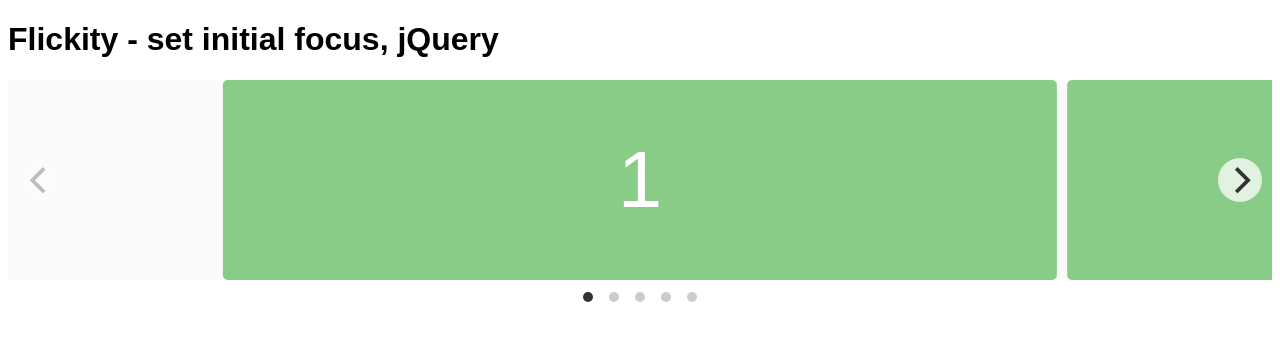
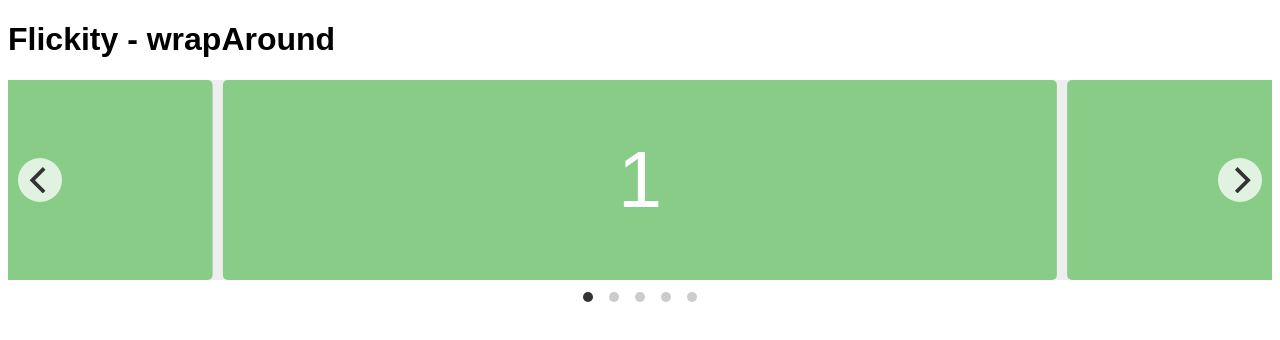
Before and after one commit to naramo/newportfolio, a plain HTML site: page index.html in a window 1280 px wide. Drawn offline with nearby package versions, Linux system fonts and the light colour scheme.

Commit message:
WrapAroundCode

```diff
--- a/index.html
+++ b/index.html
@@ -2,14 +2,15 @@
 <html lang="en" >
 <head>
   <meta charset="UTF-8">
-  <title>Flickity - set initial focus, jQuery</title>
+  <title>Flickity - wrapAround</title>
   <meta name="viewport" content="width=device-width"><link rel='stylesheet' href='https://npmcdn.com/flickity@2/dist/flickity.css'>
 <link rel="stylesheet" href="./style.css">
 </head>
 <body>
 <!-- partial:index.partial.html -->
-<h1>Flickity - set initial focus, jQuery</h1>
+<h1>Flickity - wrapAround</h1>
 
+<!-- Flickity HTML init -->
 <div class="carousel"
   data-flickity='{ "wrapAround": true }'>
   <div class="carousel-cell"></div>
@@ -19,8 +20,7 @@
   <div class="carousel-cell"></div>
 </div>
 <!-- partial -->
-  <script src='https://code.jquery.com/jquery-3.1.0.min.js'></script>
-<script src='https://npmcdn.com/flickity@2/dist/flickity.pkgd.js'></script>
+  <script src='https://npmcdn.com/flickity@2/dist/flickity.pkgd.js'></script>
 <script  src="./script.js"></script>
 
 </body>
--- a/script.js
+++ b/script.js
@@ -1,4 +1 @@
 // external js: flickity.pkgd.js
-
-// init flickity and focus
-$('.carousel').flickity().focus();
--- a/style.css
+++ b/style.css
@@ -5,7 +5,7 @@
 body { font-family: sans-serif; }
 
 .carousel {
-  background: #FAFAFA;
+  background: #EEE;
 }
 
 .carousel-cell {
```
